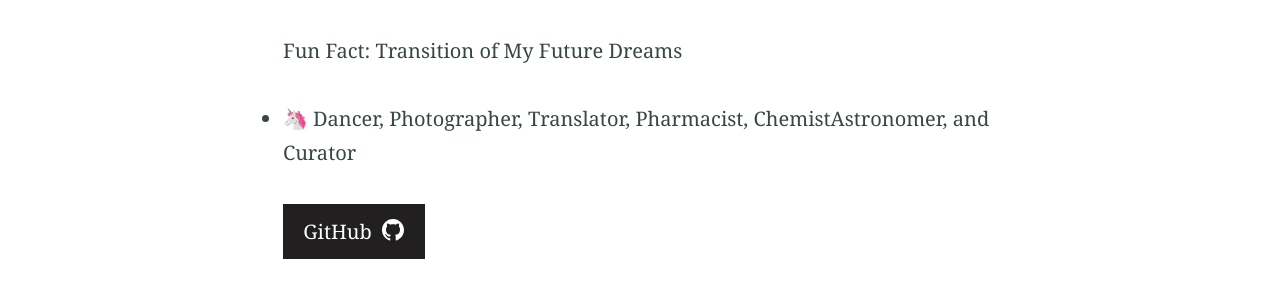
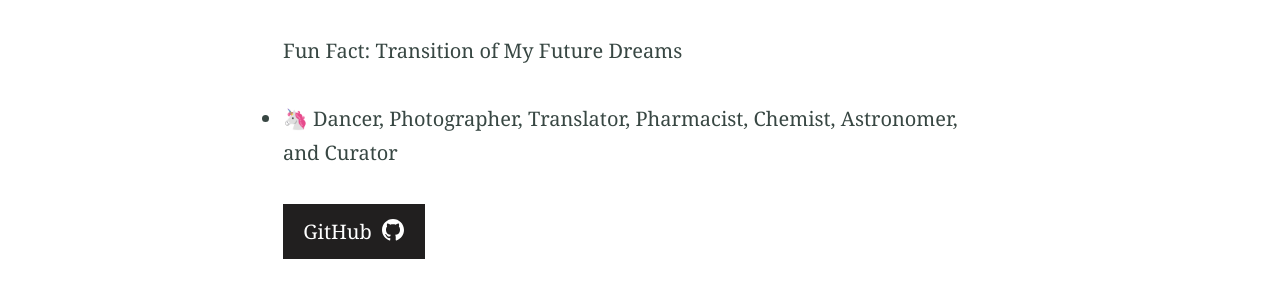
Before and after one commit to NaosFabrik/NaosFabrik.github.io, a Jekyll site: the page built from index.md, in a window 1280 px wide. Shown: the part 902-1202 px from the top of the page. Built offline with Jekyll 4.4.1, drawn with Linux system fonts in a browser that asks for light colours.

Commit message:
Update index.md

```diff
--- a/index.md
+++ b/index.md
@@ -13,7 +13,7 @@ I'm a software engineer with creative and multi-lingual backgrounds who especial
 - 🌱 Photography(6years+), Language Studies(3years+), and Contents Creation(2years+)
 
 Fun Fact: Transition of My Future Dreams
-- 🦄 Dancer, Photographer, Translator, Pharmacist, ChemistAstronomer, and Curator
+- 🦄 Dancer, Photographer, Translator, Pharmacist, Chemist, Astronomer, and Curator
 
 {% include button.html text="GitHub" icon="github" link="https://github.com/NaosFabrik" color="#211F1F" %}
 {% include button.html text="Google Form" icon="email" link="https://forms.gle/AwGAjaZeFhv4VtDq5" %}
```
